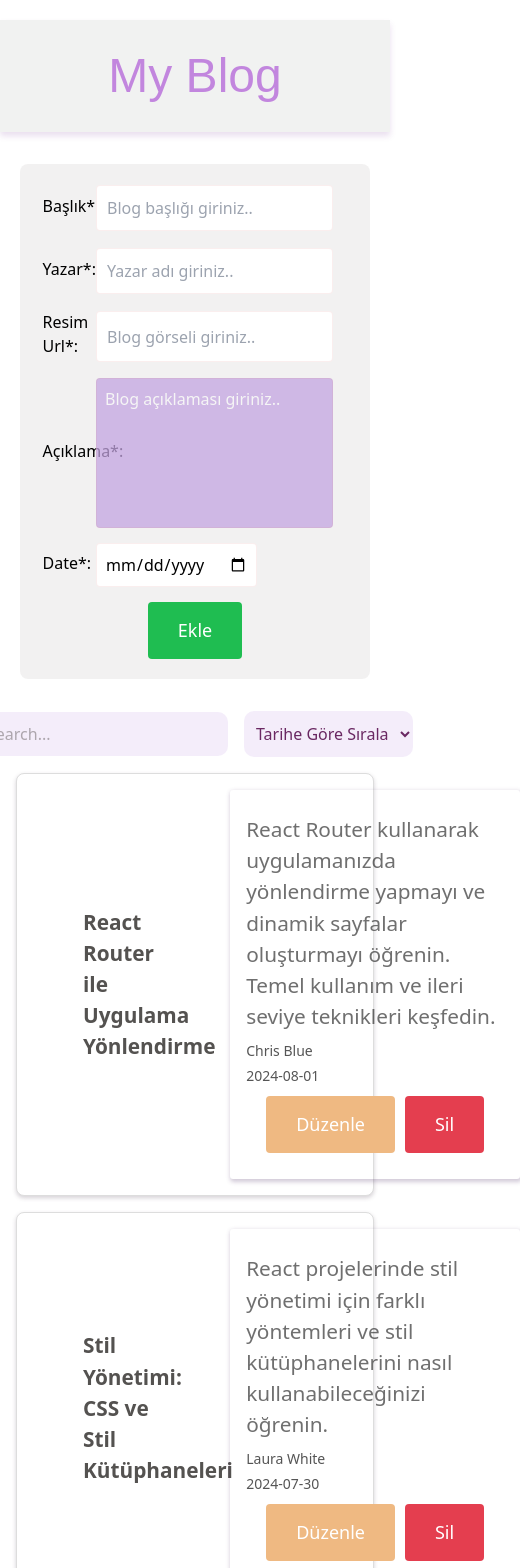
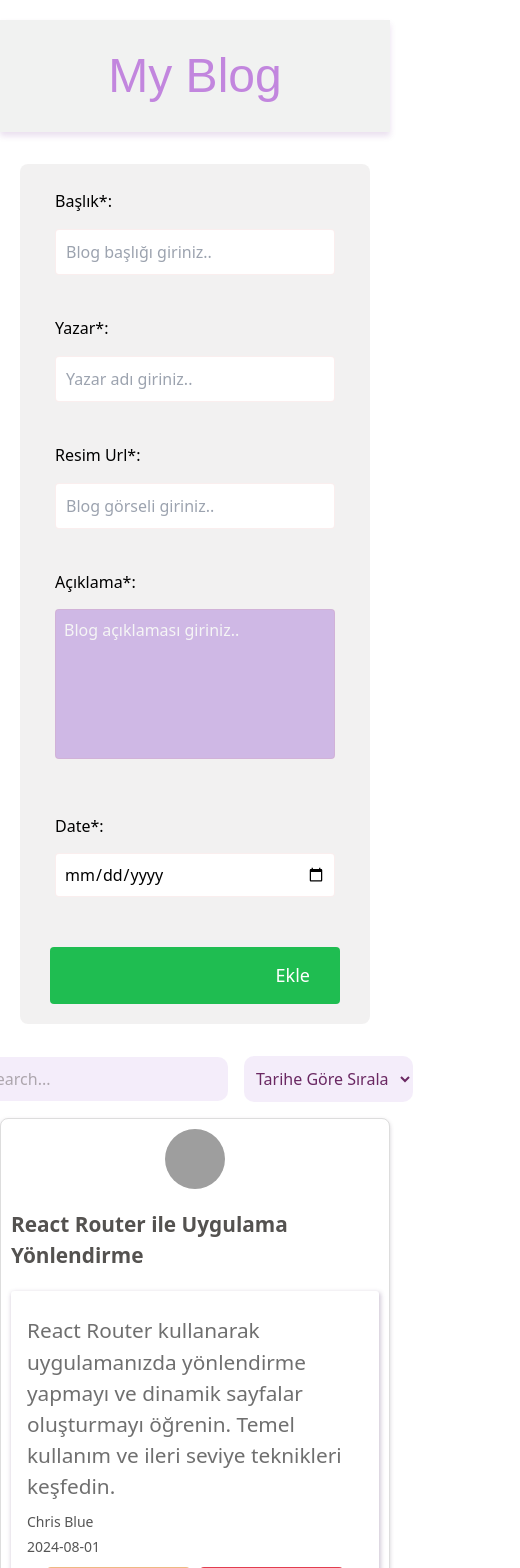
Before and after one commit to PelinCinar/React-V1.0, a React (Vite) app: page / in a window 390 px wide. Shown: the top 1568 px of the page, 520 px wide, since content can reach past the window. Built offline with nearby package versions, Linux system fonts and the light colour scheme; grey boxes are pictures that could not be loaded.

Commit message:
CSS media

```diff
--- a/src/App.jsx
+++ b/src/App.jsx
@@ -2,7 +2,7 @@ import BlogList from "./components/BlogList/BlogList";
 import Header from "./components/Header/Header";
 import { blogData } from "./data/blogData";
 // import HomePage from "./pages/HomePage";
-import LoginPage from "./pages/LoginPage";
+// import LoginPage from "./pages/LoginPage";
 
 function App() {
   return (
@@ -10,7 +10,7 @@ function App() {
       <Header />
       <BlogList blogs={blogData} />
       {/* <HomePage/> */}
-      <LoginPage/>
+      {/* <LoginPage/> */}
     </div>
   );
 }
--- a/src/components/BlogList/AddNewBlog.css
+++ b/src/components/BlogList/AddNewBlog.css
@@ -1,45 +1,81 @@
 .form-container {
-    .form-container {
-      background-color: #b86767ea;
-      padding: 25px 30px;
+  padding: 25px 30px;
+}
 
-      }
+.blog-form {
+  display: flex;
+  flex-wrap: wrap;
+  align-items: flex-start;
+  background-color:rgb(255, 255, 255);
+  padding: 20px;
+  border-radius: 8px;
+  gap: 15px; /* Form elemanları arasında boşluk ekler */
+  /* box-shadow: 0 0 10px rgba(183, 76, 76, 0.934); */
+}
 
+.blog-input {
+  display: flex;
+  flex-direction: column;
+  width: 100%;
+}
 
-  }
+.blog-input label {
+  margin-bottom: 5px;
+}
 
+.blog-input input,
+.blog-input textarea {
+  padding: 8px;
+  border: 1px solid #e097972a;
+  border-radius: 4px;
+  width: 100%;
+  margin-bottom: 15px;
+}
+
+button {
+  padding: 10px 20px;
+}
+
+/* Media queries for responsive design */
+@media (max-width: 768px) {
   .blog-form {
-    display: flex;
-    flex-direction: wrap; /* Yatay düzen */
-    align-items: center; /* Dikeyde ortalamak için */
-    background-color:  #e09797; /* Form arka plan rengi */
-    padding: 20px;
-    border-radius: 8px;
-    /* box-shadow: 0 0 10px rgba(183, 76, 76, 0.934); */
-
+    flex-direction: column;
+    align-items: flex-start;
   }
 
   .blog-input {
-
-    margin-right: 15px; /* Girdi elemanları arasına boşluk ekler */
+    width: 100%;
+    margin-bottom: 15px; /* Alt boşluk ekler */
   }
 
   .blog-input label {
-    margin-bottom: 5px;
-    width: 15%;
-    display: flex;
-    align-items: center;
+    width: 100%;
   }
 
   .blog-input input,
   .blog-input textarea {
-    padding: 8px;
-    border: 1px solid  #e097972a;
-    border-radius: 4px;
+    width: 100%;
+  }
+ .form-container {
 
+ }
 
+}
+
+@media (max-width: 480px) {
+  .form-container {
+    padding: 15px 20px;
+  }
+
+  .blog-form {
+    padding: 15px;
+  }
+
+  .blog-input {
+    padding: 5px;
   }
 
   button {
-    padding: 10px 20px;
+    padding: 8px 10px;
   }
+}
--- a/src/components/BlogList/BlogInput.css
+++ b/src/components/BlogList/BlogInput.css
@@ -2,7 +2,7 @@
 
    width: 100%;
     height: 150px;
-    background-color: rgba(184, 164, 224, 0.719);
+    background-color: rgba(59, 162, 31, 0.175);
     box-sizing: border-box;
     resize: none;
   }
--- a/src/components/BlogList/BlogItem.css
+++ b/src/components/BlogList/BlogItem.css
@@ -122,3 +122,62 @@ button.secondary {
   flex-direction: column;
   gap: 1rem;
 }
+@media (max-width: 768px) {
+  .blog-item {
+    flex-direction: column;
+    gap: 20px;
+  }
+
+  .blog-image {
+    width: 100%;
+    justify-content: center;
+  }
+
+  .blog-image img {
+    width: 80px;
+    height: 80px;
+  }
+
+  .blog-content {
+    width: 100%;
+  }
+
+  .blog-edit-form {
+    flex-direction: column;
+    align-items: flex-start;
+  }
+
+  .form-buttons {
+    justify-content: center;
+  }
+
+  .blog-title {
+    width: 100%;
+  }
+}
+
+@media (max-width: 480px) {
+  .blog-item {
+    padding: 10px;
+    margin: 10px 0;
+  }
+
+  .blog-image img {
+    width: 60px;
+    height: 60px;
+  }
+
+  .blog-edit-form {
+    padding: 15px;
+    gap: 10px;
+  }
+
+  .form-buttons {
+    flex-direction: column;
+    gap: 10px;
+  }
+
+  button {
+    width: 100%;
+  }
+}
--- a/src/components/UI/Button.jsx
+++ b/src/components/UI/Button.jsx
@@ -12,7 +12,7 @@ function Button(props) {
 Button.propTypes = {
   color: PropTypes.oneOf(["primary", "secondary", "success", "danger"])
     .isRequired,
-  size: PropTypes.oneOf(["sm", "md", "lg"]).isRequired,
+  size: PropTypes.oneOf(["sm", "md", "lg"]),
   addClass: PropTypes.string,
   title: PropTypes.string,
   children: PropTypes.node.isRequired,
```
